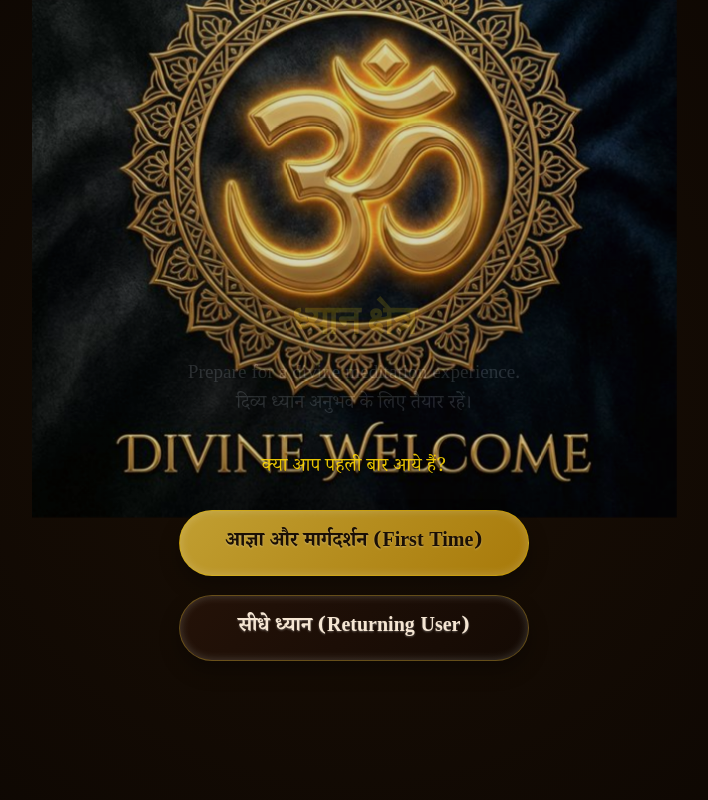
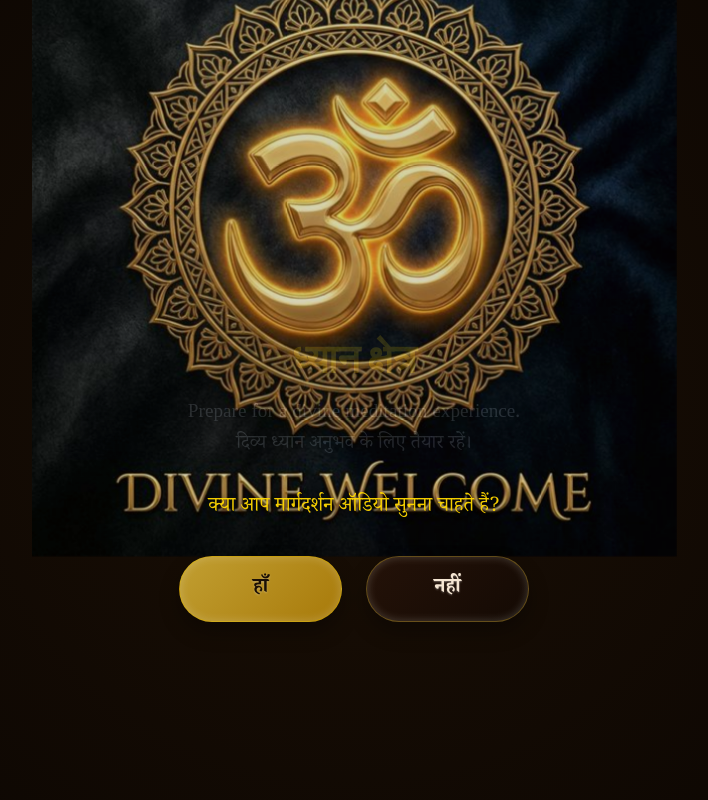
Before and after one commit to aryavartaaryan/Vedic_Vibes, a Next.js app: page /dhyan-kshetra in a window 1280 px wide. Shown: the top 800 px of the page, without its empty margins (286-994 px from the left). Built offline with nearby package versions, Linux system fonts and the light colour scheme; a web font is replaced by a local one.

Commit message:
style: simplify entrance choice to Yes/No in Hindi

```diff
--- a/src/app/dhyan-kshetra/page.tsx
+++ b/src/app/dhyan-kshetra/page.tsx
@@ -453,13 +453,19 @@ export default function DhyanKakshaPage() {
                         <p style={{
                             color: '#FFD700',
                             fontFamily: "'Noto Serif Devanagari', serif",
-                            fontSize: '1.2rem',
-                            marginBottom: '0.5rem',
-                            opacity: 0.9,
-                            textShadow: '0 2px 4px rgba(0,0,0,0.5)'
+                            fontSize: '1.25rem',
+                            marginBottom: '0.8rem',
+                            opacity: 0.95,
+                            textShadow: '0 2px 6px rgba(0,0,0,0.6)'
                         }}>
-                            क्या आप पहली बार आये हैं?
+                            क्या आप मार्गदर्शन ऑडियो सुनना चाहते हैं?
                         </p>
+                        <div style={{
+                            display: 'flex',
+                            gap: '1.5rem',
+                            justifyContent: 'center',
+                            width: '100%'
+                        }}>
                             <button
                                 onClick={() => {
                                     if (introVideos.length > 0) {
@@ -469,8 +475,9 @@ export default function DhyanKakshaPage() {
                                 }}
                                 className={`${pageStyles.choiceButton} ${introVideos.length === 0 ? pageStyles.buttonLoading : ""}`}
                                 disabled={introVideos.length === 0}
+                                style={{ flex: 1, minWidth: '120px' }}
                             >
-                            {introVideos.length === 0 ? "प्रतीक्षा करें..." : "आज्ञा और मार्गदर्शन (First Time)"}
+                                {introVideos.length === 0 ? "..." : "हाँ"}
                             </button>
                             <button
                                 onClick={() => {
@@ -481,9 +488,11 @@ export default function DhyanKakshaPage() {
                                 }}
                                 className={`${pageStyles.choiceButton} ${pageStyles.returningButton} ${introVideos.length === 0 ? pageStyles.buttonLoading : ""}`}
                                 disabled={introVideos.length === 0}
+                                style={{ flex: 1, minWidth: '120px' }}
                             >
-                            {introVideos.length === 0 ? "प्रतीक्षा करें..." : "सीधे ध्यान (Returning User)"}
+                                {introVideos.length === 0 ? "..." : "नहीं"}
                             </button>
+                        </div>
                     </div>
 
                     <style jsx>{`
```
Lines whose indentation alone changed are shown as unchanged.
